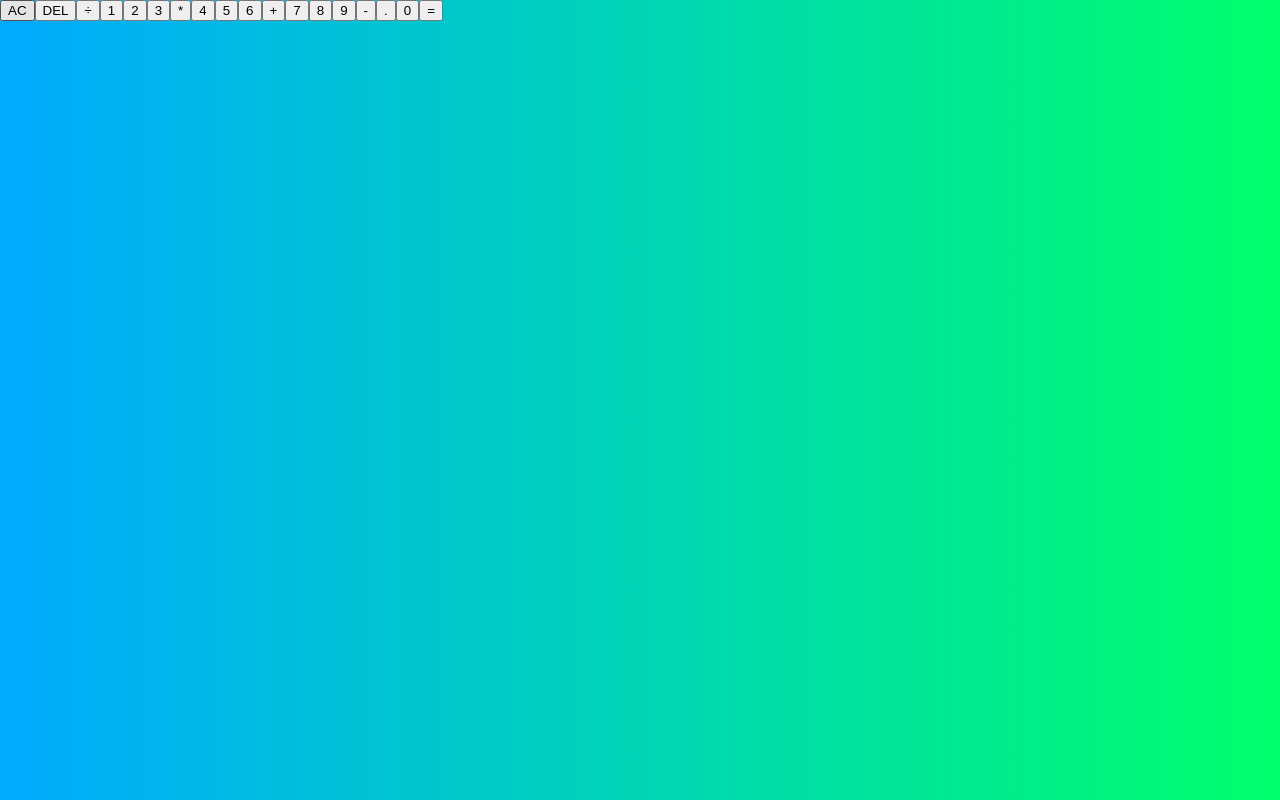
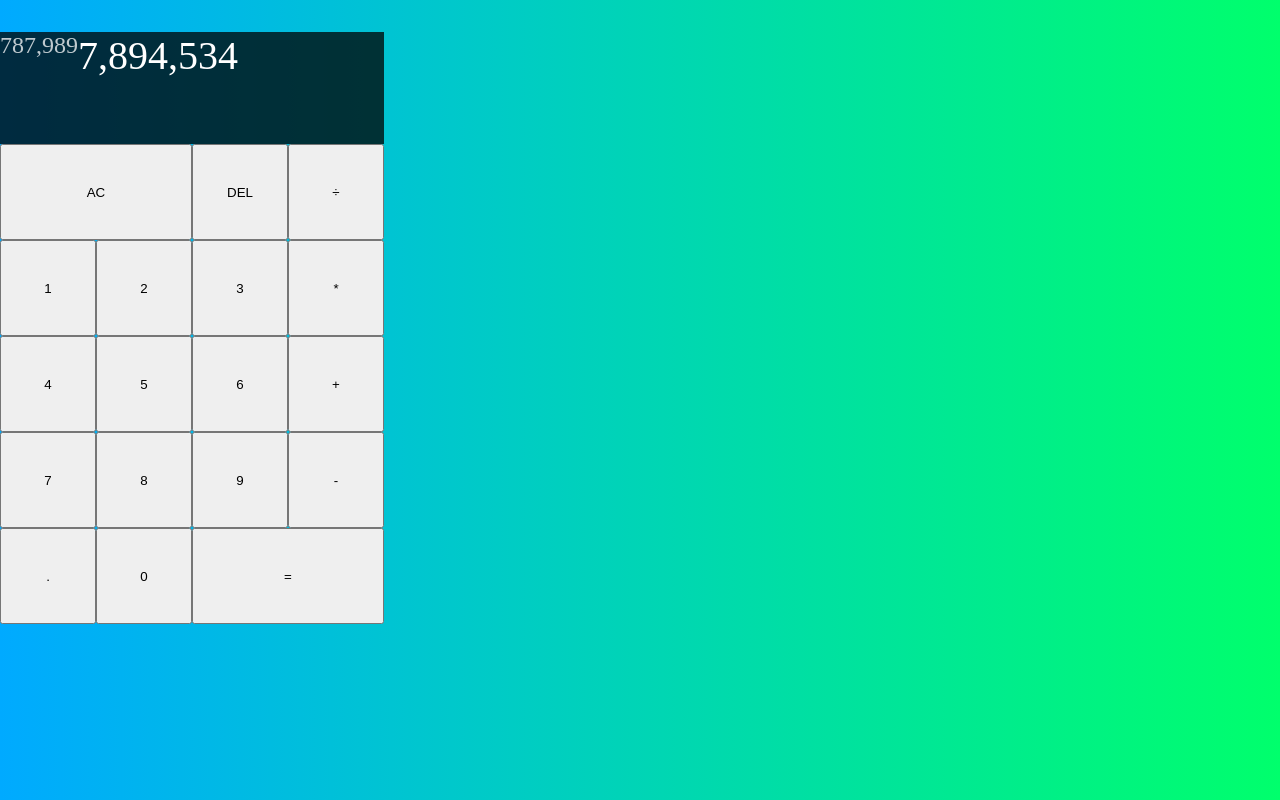
Before and after one commit to Sh4rgaas/calculator-app, a React (Create React App) app: page / in a window 1280 px wide. Built offline with nearby package versions, Linux system fonts and the light colour scheme.

Commit message:
Added calculator grid layout

```diff
--- a/src/App.js
+++ b/src/App.js
@@ -4,8 +4,8 @@
 
   return <div className="calculator-grid">
     <div className="output">
-      <div className="previous-operand"></div>
-        <div className="current-operand"></div>
+      <div className="previous-operand">787,989</div>
+        <div className="current-operand">7,894,534</div>
     </div>
     <button className="span-two">AC</button>
     <button>DEL</button>
--- a/src/styles.css
+++ b/src/styles.css
@@ -6,3 +6,31 @@
     margin:0;
     background: linear-gradient(to right, #00AAFF, #00FF6C);
 }
+
+.calculator-grid{
+    display: grid;
+    margin-top: 2rem;
+    grid-template-columns: repeat(4, 6rem);
+    grid-template-rows: minmax(7rem, auto) repeat(5, 6rem);
+}
+
+.span-two{
+    grid-column: span 2;
+}
+
+.output{
+    grid-column: 1 / -1;
+    background-color: rgba(0,0,0, .75);
+    display: flex;
+}
+
+.output .previous-operand{
+    color: rgba(255, 255, 255, .75);
+    font-size: 1.5rem;
+
+}
+
+.output .current-operand{
+    color: white;
+    font-size: 2.5rem;
+}
```
